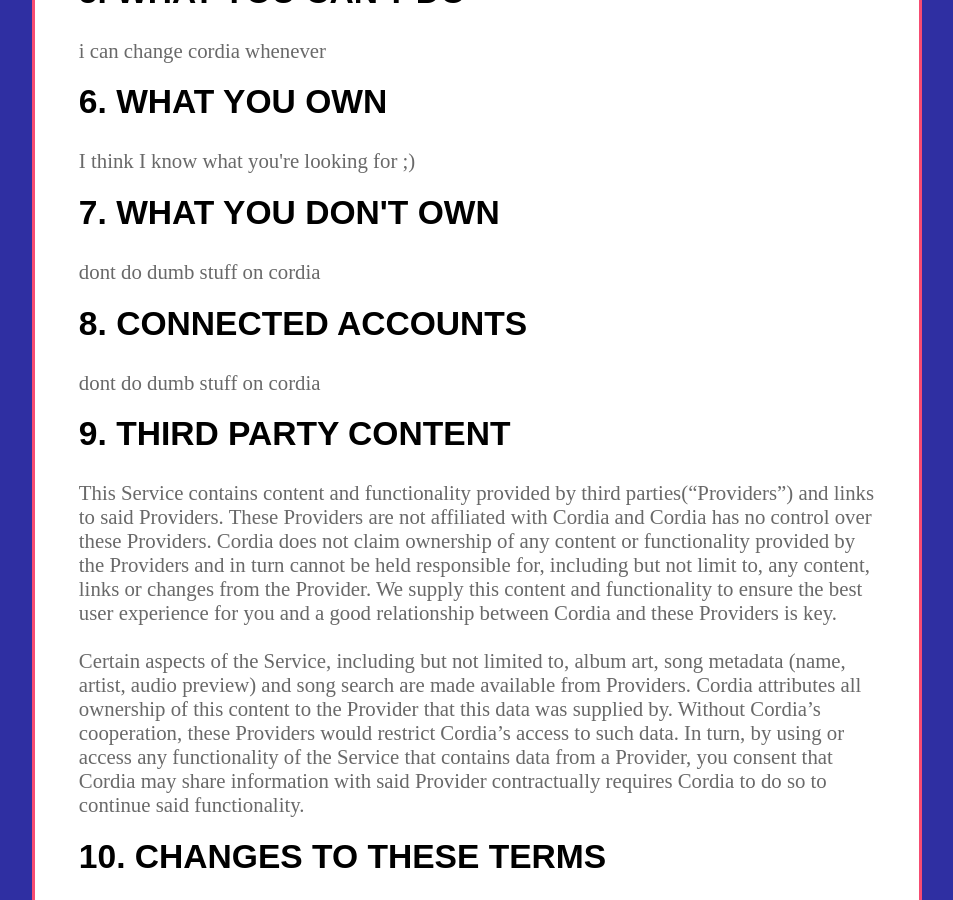
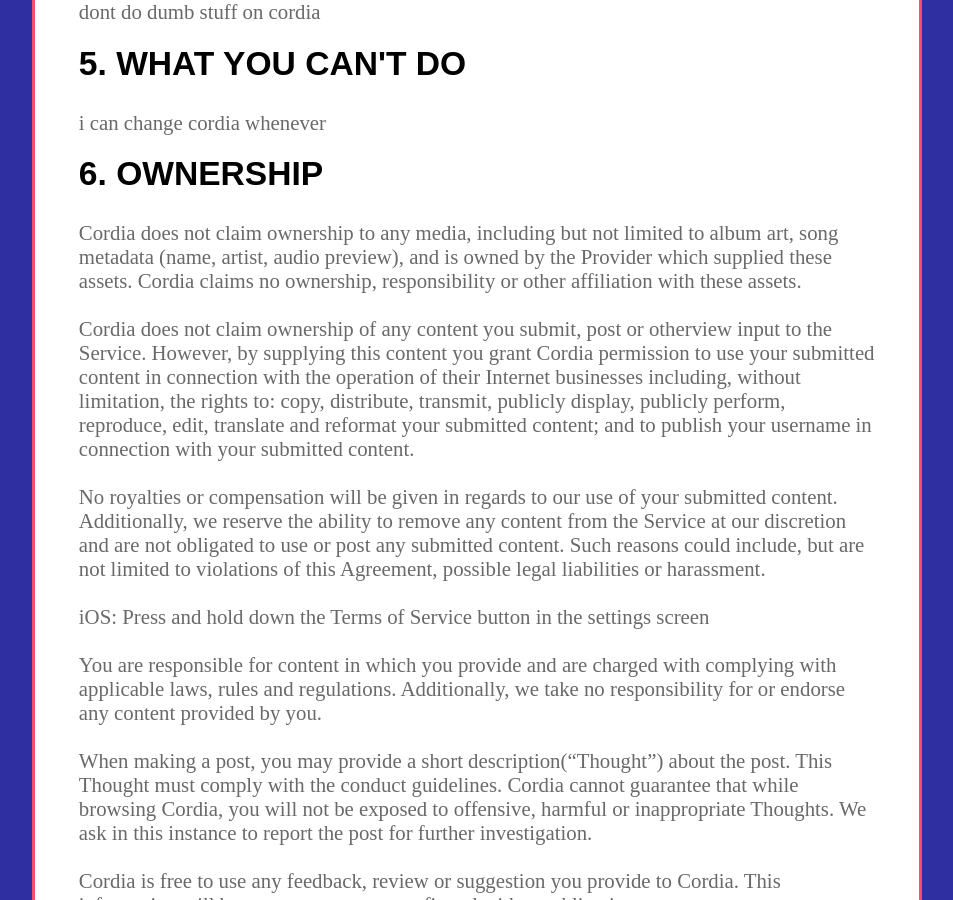
Before and after one commit to jckwind11/jckwind11.github.io, a Jekyll site: the page built from tos.html, in a window 1280 px wide and 900 px high, scrolled down 2383 px. Shown: the whole window, without its empty margins (163-1116 px from the left). Built offline with Jekyll 4.4.1, drawn with Linux system fonts in a browser that asks for light colours; nearby versions of some CDN libraries; some of the changed text lies outside the part shown.

Commit message:
more terms

```diff
--- a/tos.html
+++ b/tos.html
@@ -71,25 +71,76 @@
             not limited to, the Cordia name, brand images or other such assets related to the Service. These are
             protected by copyright and violation of this rule may warrant legal action against the offending party. </p>
         <h1 class="TOS-User-Agreement-Header">3. YOUR CORDIA ACCOUNT</h1>
-        <p class="TOS-User-Agreement-Body"> You will need to create an account with us to access and use most of the
-            Service. To make an account with us, you will have to provide us with information such as your email, a
-            username and a strong password. Cordia is not responsible for the security of your account, so ensure this
-            password is secure and unique. Failure to do so may cause damage or loss, which Cordia will not liable for. <br><br>
+        <p class="TOS-User-Agreement-Body">
+            You will need to create an account with us to access and use most of the Service.
+            To make an account with us, you will have to provide us with information such as your email, a username and a strong password.
+            Cordia is not responsible for the security of your account, so ensure this password is secure and unique.
+            Failure to do so may cause damage or loss, which Cordia will not liable for. If you know or suspect someone else is using or
+            accessing your Cordia account, you must notify us immediately using the appropriate channels. <br><br>
+
+            You may not share, sell, transfer or license accounts without Cordia’s prior written approval. <br><br>
 
             At times, Cordia may choose to communicate via the email associated with your account regarding
             security issues or administrative announcements. You may not opt out of this messages. Don’t worry, these
-            will not be a common occurrence. </p>
+            will not be a common occurrence.
+        </p>
         <h1 class="TOS-User-Agreement-Header">4. CONDUCT GUIDELINES</h1>
         <p class="TOS-User-Agreement-Body"> dont do dumb stuff on cordia</p>
         <h1 class="TOS-User-Agreement-Header">5. WHAT YOU CAN'T DO</h1>
         <p class="TOS-User-Agreement-Body"> i can change cordia whenever</p>
-        <h1 class="TOS-User-Agreement-Header">6. WHAT YOU OWN</h1>
-        <p class="TOS-User-Agreement-Body"> I think I know what you're looking for ;)</p>
-        <h1 class="TOS-User-Agreement-Header">7. WHAT YOU DON'T OWN</h1>
-        <p class="TOS-User-Agreement-Body"> dont do dumb stuff on cordia</p>
-        <h1 class="TOS-User-Agreement-Header">8. CONNECTED ACCOUNTS</h1>
-        <p class="TOS-User-Agreement-Body"> dont do dumb stuff on cordia</p>
-        <h1 class="TOS-User-Agreement-Header">9. THIRD PARTY CONTENT</h1>
+        <h1 class="TOS-User-Agreement-Header">6. OWNERSHIP</h1>
+        <p class="TOS-User-Agreement-Body">
+                Cordia does not claim ownership to any media, including but not limited to album art, song metadata (name, artist, audio preview),
+                and is owned by the Provider which supplied these assets. Cordia claims no ownership,
+                responsibility or other affiliation with these assets.
+                <br><br>
+                Cordia does not claim ownership of any content you submit, post or otherview input to the Service. However, by supplying this
+                content you grant Cordia permission to use your submitted content in connection with the operation of their Internet
+                businesses including, without limitation, the rights to: copy, distribute, transmit, publicly display, publicly perform,
+                reproduce, edit, translate and reformat your submitted content; and to publish your username in connection with your submitted content.
+                <br><br>
+                No royalties or compensation will be given in regards to our use of your submitted content. Additionally, we reserve the ability to
+                remove any content from the Service at our discretion and are not obligated to use or post any submitted content.
+                Such reasons could include, but are not limited to violations of this Agreement, possible legal liabilities or harassment.
+                <br><br>
+                iOS: Press and hold down the Terms of Service button in the settings screen
+                <br><br>
+                You are responsible for content in which you provide and are charged with complying with applicable laws, rules and regulations.
+                Additionally, we take no responsibility for or endorse any content provided by you.
+                <br><br>
+                When making a post, you may provide a short description(“Thought”) about the post. This Thought must comply with the conduct guidelines.
+                Cordia cannot guarantee that while browsing Cordia, you will not be exposed to offensive, harmful or inappropriate Thoughts.
+                We ask in this instance to report the post for further investigation.
+                <br><br>
+                Cordia is free to use any feedback, review or suggestion you provide to Cordia.
+                This information will be ours to use as we see fit and without obligation to you.
+        </p>
+        <h1 class="TOS-User-Agreement-Header">7. CONNECTED ACCOUNTS</h1>
+        <p class="TOS-User-Agreement-Body">
+                A portion of Cordia will allow you to connect a third party account(“Account Providers”).
+                This is provided to improve your experience. To connect your account, Cordia will request permissions from the Account Provider,
+                and if approved will use safe and secure authentication services to communicate with the Account Provider.
+                The external account will return an unique user token, a refresh token, the date this token expires and other insignificant data.
+                <br> <strong>Cordia will not view, store or share your login information.</strong> <br>
+                Cordia will never truly even handle your login information, your Account Provider provides the unique OAuth ID.
+                The unique ID token is then securely stored and used in app to access only the content in which you authorized it to access.
+                We securely store this token for reuse.
+                <br><br>
+                Cordia never directly accesses your account: it uses tools provided by the Account Providers to make requests on your behalf.
+                An example, but not the only use, would be displaying your recently played songs while creating a post. Cordia will never access, view,
+                modify or use your connected account without your explicit approval or request.
+                <br><br>
+                To remove and disconnect your connected account, simply remove your connected account using functionality provided by the Service,
+                and the data provided by your Account Provider will be erase.
+                <br><br>
+                While we and our Account Providers have worked hard to ensure your connected account will be completely safe, Cordia does not guarantee
+                complete safety and is not liable for any actions that should affect your account, your data or an Account Provider.
+                 Furthermore, Cordia Entities are not legally related, responsible or liable for any of the Account Providers websites, products, or services.
+                 <br><br>
+                 You connect your Third-Party account at your own risk and you should make any investigation you feel necessary before proceeding with any
+                 transaction in connection with such third-party account.
+        </p>
+        <h1 class="TOS-User-Agreement-Header">8. THIRD PARTY CONTENT</h1>
         <p class="TOS-User-Agreement-Body"> This Service contains content and functionality provided by third
             parties(“Providers”) and links to said Providers. These Providers are not affiliated with Cordia and Cordia
             has no control over these Providers. Cordia does not claim ownership of any content or functionality
@@ -103,18 +154,22 @@
             Cordia’s access to such data. In turn, by using or access any functionality of the Service that contains
             data from a Provider, you consent that Cordia may share information with said Provider contractually
             requires Cordia to do so to continue said functionality. </p>
-        <h1 class="TOS-User-Agreement-Header">10. CHANGES TO THESE TERMS</h1>
+        <h1 class="TOS-User-Agreement-Header">9. CHANGES TO THESE TERMS</h1>
         <p class="TOS-User-Agreement-Body"> I may update or edit this Agreement whenever I see fit. We shall notify you
             via the Service or, in some cases, will send you an email to the email address associated with your account.
             <br><br>
-
             By accessing and using the Service after the changes have taken effect, you thereby agree to and
             are bound by the updated Agreement. If you do not agree with the Agreement or any changes made to such
             Agreement, you must stop using and accessing our Service immediately. </p>
-        <h1 class="TOS-User-Agreement-Header">11. CHANGES TO THE SERVICE</h1>
-        <p class="TOS-User-Agreement-Body"> I reserve all rights to update, change, amend or otherwise change one or
-            more of our Service in any manner I decide without prior notice. </p>
-        <h1 class="TOS-User-Agreement-Header">12. DISCLAIMER OF REPRESENTATIONS AND WARRANTIES</h1>
+        <h1 class="TOS-User-Agreement-Header">10. Indemnity</h1>
+        <p class="TOS-User-Agreement-Body">
+                Except to the extent prohibited by law, you agree to defend, indemnify, and hold the Cordia Entities harmless,
+                including costs and attorneys’ fees, from any claim or demand made by any third party due to or arising out of your use of the Services,
+                your violation of this Agreement or our violation of applicable laws and regulations.
+                We reserve the right to control the defense of any matter for which you are required to indemnify us,
+                and you agree to cooperate with our defense of these claims.
+        </p>
+        <h1 class="TOS-User-Agreement-Header">11. DISCLAIMER OF REPRESENTATIONS AND WARRANTIES</h1>
         <p class="TOS-User-Agreement-Body"> YOUR USE OF THE SERVICE IS AT YOUR OWN RISK. THE SERVICE ALONG WITH THE
             OUTPUT DATA IS PROVIDED ON AN "AS IS" AND “AS AVAILABLE” BASIS. WE DISCLAIM ALL WARRANTIES AND
             REPRESENTATIONS, EITHER EXPRESS OR IMPLIED, WITH RESPECT TO THE SERVICE, INCLUDING, WITHOUT LIMITATION, ANY
@@ -127,7 +182,7 @@
             MODIFY THE SERVICE SHALL NOT BE DEEMED A WAIVER OF THESE LIMITATIONS OR ANY OTHER PROVISION OF THESE TERMS
             OF SERVICE. Some jurisdictions limit or don’t allow the disclaimer of implied warranties – in those states,
             these warranties will be disclaimed only to fullest extent permitted by law. </p>
-        <h1 class="TOS-User-Agreement-Header">13. LIMITATION OF LIABILITY</h1>
+        <h1 class="TOS-User-Agreement-Header">12. LIMITATION OF LIABILITY</h1>
         <p class="TOS-User-Agreement-Body"> IN NO EVENT WILL EITHER PARTY OR ITS RESPECTIVE OFFICERS, DIRECTORS, AGENTS,
             EMPLOYEES, REPRESENTATIVES, AFFILIATES, PARENTS, SUBSIDIARIES, SUBLICENSEES, SUCCESSORS AND ASSIGNS,
             INDEPENDENT CONTRACTORS, AND RELATED PARTIES BE LIABLE TO THE OTHER PARTY FOR ANY LOSS OF PROFITS, LOSS OF
@@ -145,7 +200,7 @@
             jurisdictions restrict or do not allow the limitation of liability in contracts, and as a result the
             contents of this section may not apply to you. In cases where such laws apply, the liability of Cordia shall
             be limited to the fullest extent permitted by law. </p>
-        <h1 class="TOS-User-Agreement-Header">14. TERMINATION</h1>
+        <h1 class="TOS-User-Agreement-Header">13. TERMINATION</h1>
         <p class="TOS-User-Agreement-Body"> If at any time you would like to end this Agreement, you may do so by simply
             deactivating your account. This action is irreversible and all of your data and content will be permanently
             deleted from the Service. <br><br>
@@ -153,15 +208,12 @@
             At our discretion, Cordia may alter, suspend, or terminate your account
             and therefore your ability to access or use the Service. Possible reasons for such action may include, but
             are not limited to: we believe you have violated this Agreement, </p>
-        <h1 class="TOS-User-Agreement-Header">15. COMMUNICATIONS</h1>
+        <h1 class="TOS-User-Agreement-Header">14. COMMUNICATIONS</h1>
         <p class="TOS-User-Agreement-Body"> You hereby give your consent to receive - including, but not limited to -
             emails and announcements from the Service (“Communications”). You also agree that these Communications,
             notices, agreements and disclosure provided electronically meet any legal requirement that such
-            communications be in writing. <br><br>
-
-            Cordia is free to use any feedback, review or suggestion you provide
-            to Cordia. This information will be ours to use as we see fit and without obligation to you. </p>
-        <h1 class="TOS-User-Agreement-Header">16. OTHER</h1>
+            communications be in writing.</p>
+        <h1 class="TOS-User-Agreement-Header">15. OTHER</h1>
         <p class="TOS-User-Agreement-Body"> This Agreement establishes a legal agreement between you and Cordia, stating
             that you will comply with the terms laid out in this Agreement. If any of the clauses or sections within
             this agreement are found to be invalid, illegal or otherwise cannot apply, then it will be amended or
```
